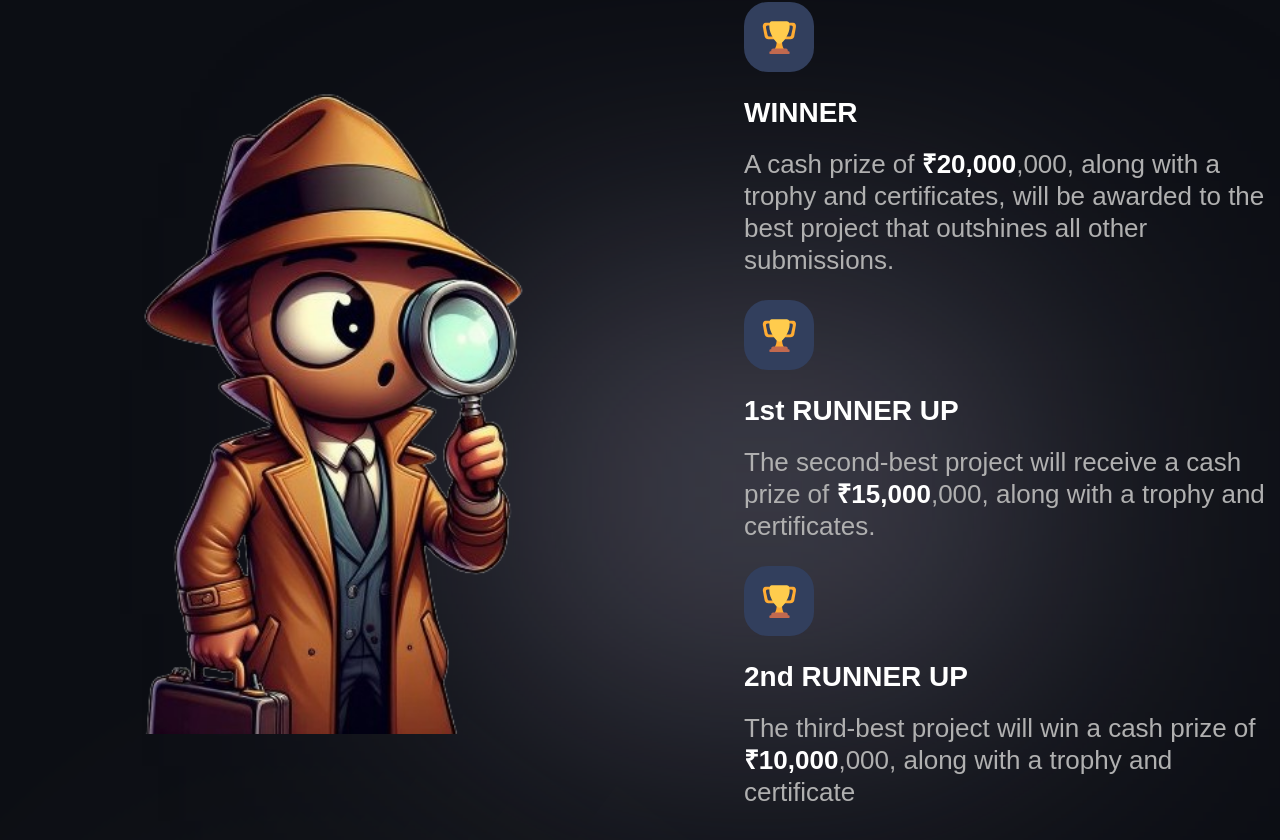
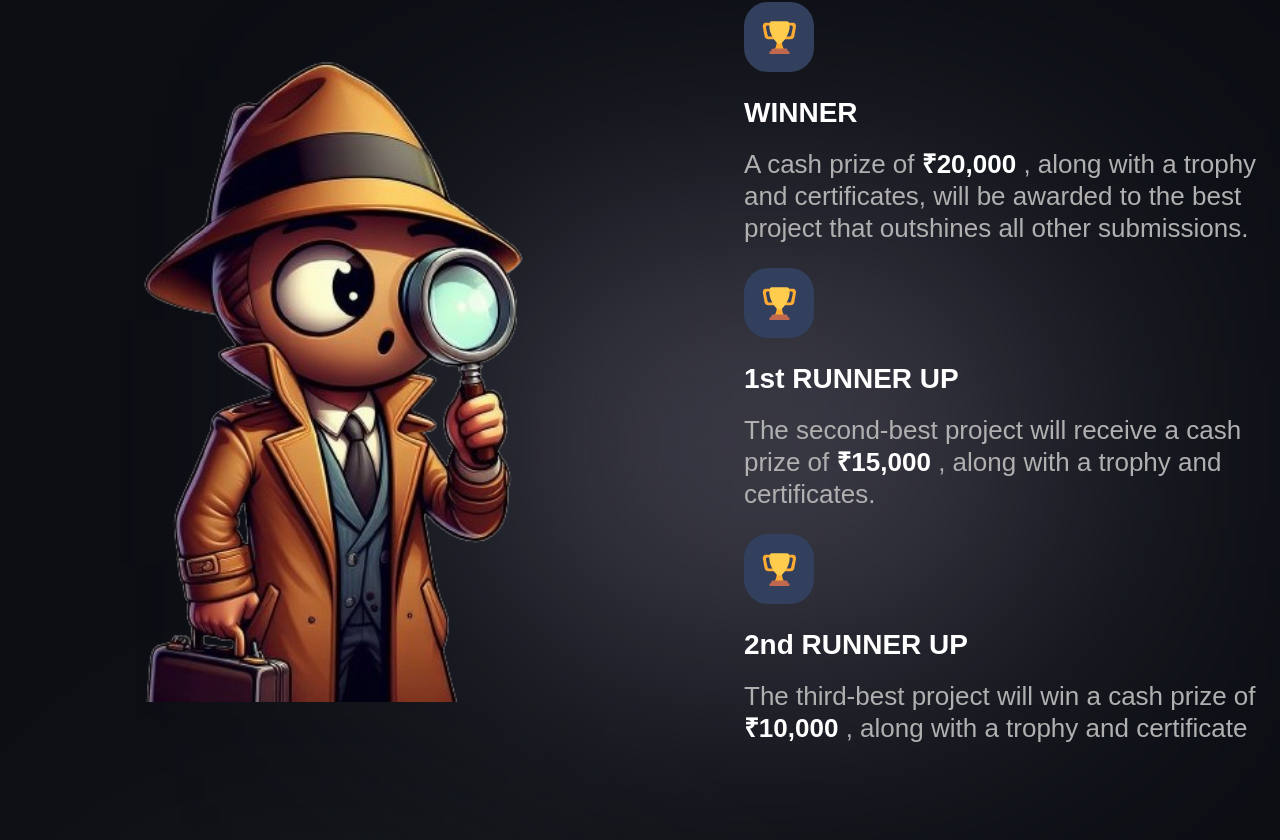
Before and after one commit to Cibiyanna26/Codeathon, a Next.js app: page / in a window 1280 px wide. Shown: the part 4351-5191 px from the top of the page. Built offline with nearby package versions, Linux system fonts and the light colour scheme; a web font is replaced by a local one.

Commit message:
corrected format in amount

```diff
--- a/components/NewFeatures.jsx
+++ b/components/NewFeatures.jsx
@@ -2,8 +2,8 @@ import styles from '../styles';
 
 function NewFeatures({ imgUrl, title, subtitle }) {
   const formatSubtitle = (text) => {
-    return text.split(/(₹\d+(,?\d{3})*)/g).map((part, index) => {
-      if (/₹\d+(,?\d{3})*/.test(part)) {
+    return text.split(/(₹[\d,]+)/g).map((part, index) => {
+      if (/^₹[\d,]+$/.test(part)) {
         return (
           <span key={index} style={{ color: 'white', fontWeight: 'bold' }}>
             {part}
@@ -13,6 +13,7 @@ function NewFeatures({ imgUrl, title, subtitle }) {
       return part;
     });
   };
+
 
   return (
     <div className="flex-1 flex flex-col sm:min-w-[210px]">
--- a/constants/index.js
+++ b/constants/index.js
@@ -20,19 +20,19 @@ export const newFeatures2 = [
     imgUrl: '/trophy.svg',
     title: 'WINNER',
     subtitle:
-        'A cash prize of ₹20,000, along with a trophy and certificates, will be awarded to the best project that outshines all other submissions.',
+        'A cash prize of ₹20,000 , along with a trophy and certificates, will be awarded to the best project that outshines all other submissions.',
   },
   {
     imgUrl: '/trophy.svg',
     title: '1st RUNNER UP',
     subtitle:
-        'The second-best project will receive a cash prize of ₹15,000, along with a trophy and certificates.',
+        'The second-best project will receive a cash prize of ₹15,000 , along with a trophy and certificates.',
   },
   {
     imgUrl: '/trophy.svg',
     title: '2nd RUNNER UP',
     subtitle:
-        'The third-best project will win a cash prize of ₹10,000, along with a trophy and certificate',
+        'The third-best project will win a cash prize of ₹10,000 , along with a trophy and certificate',
   },
   // {
   //   imgUrl: '/headset.svg',
```
